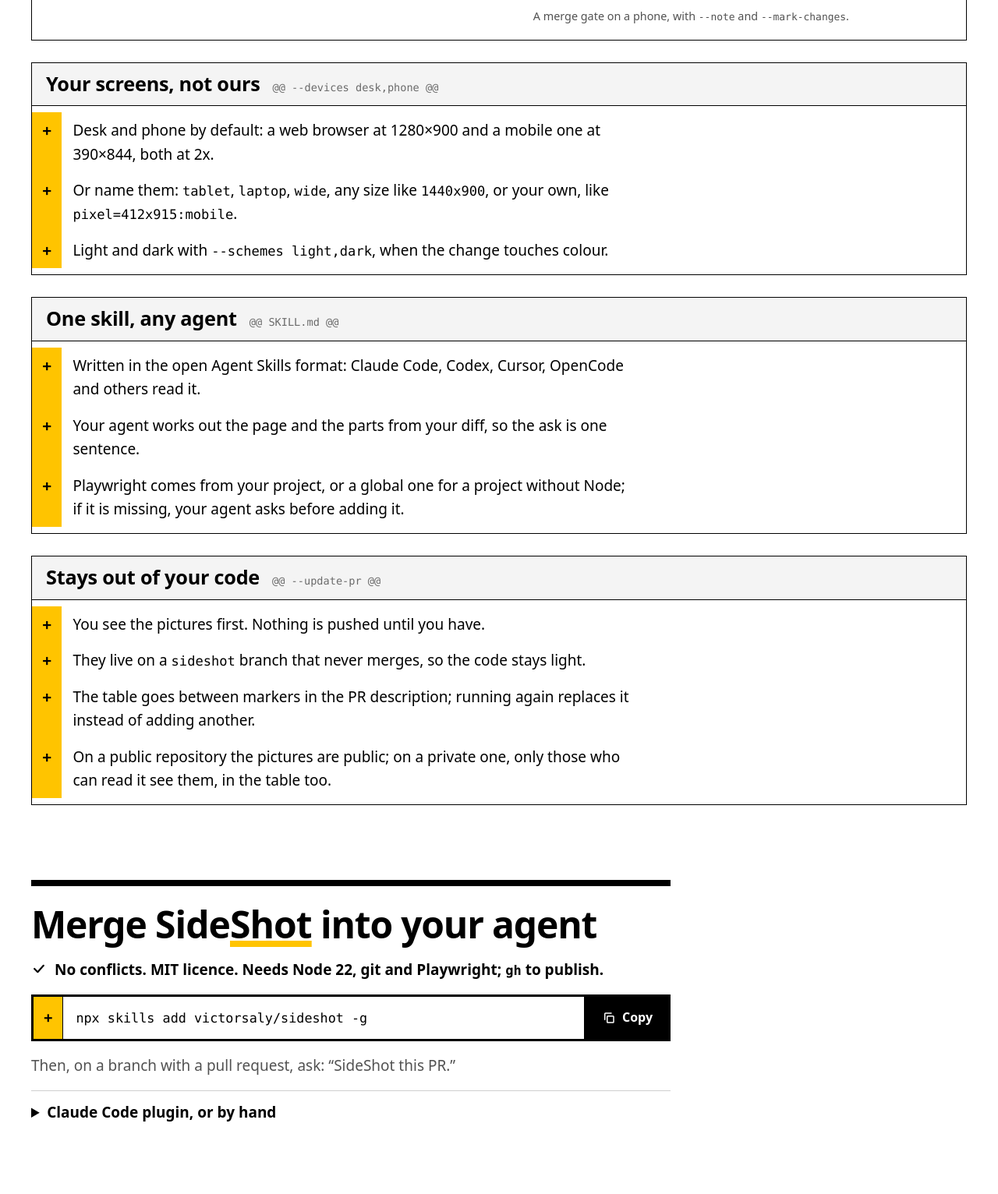
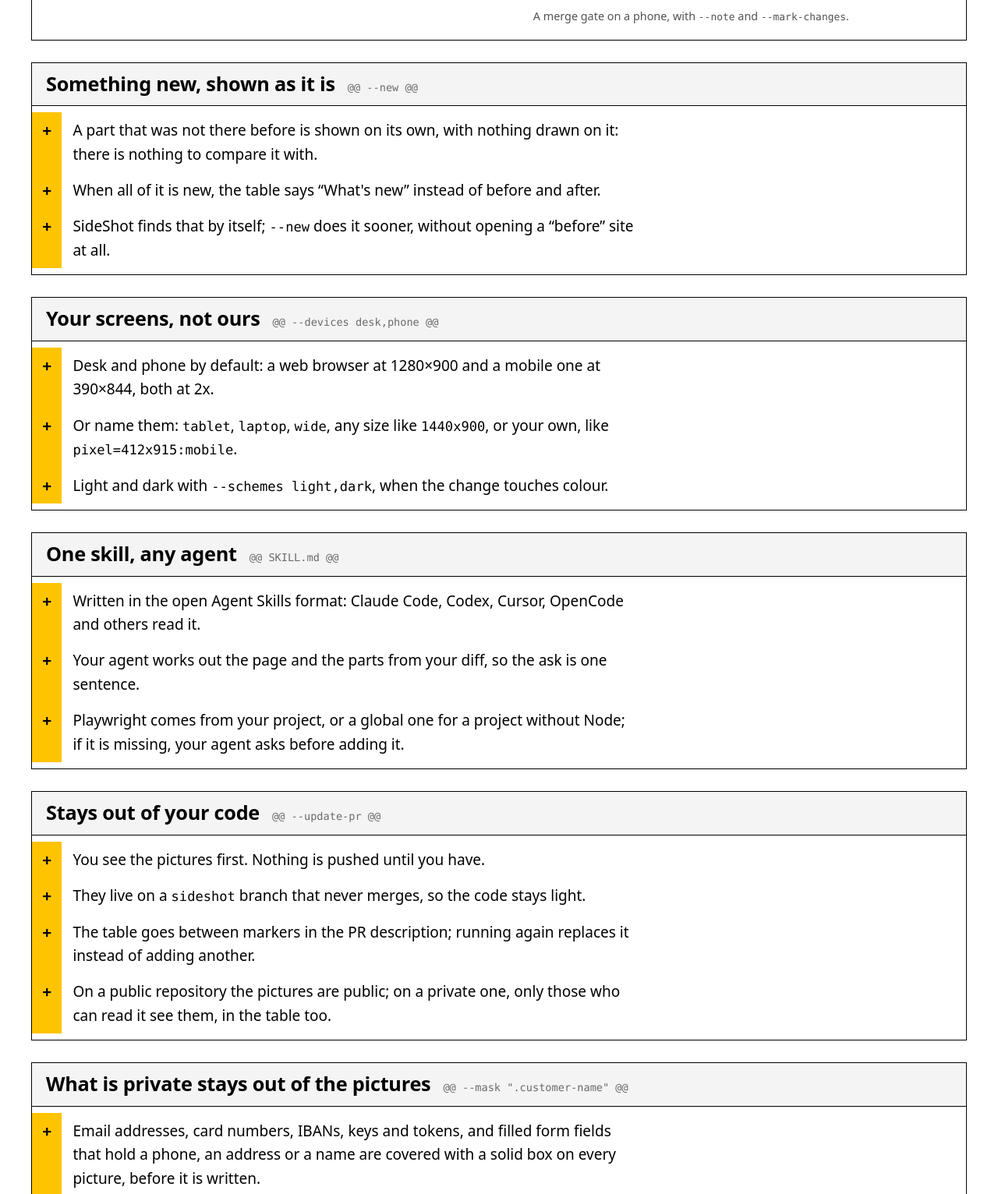
Before and after one commit to victorsaly/skills, an Astro site: page /sideshot in a window 1280 px wide. Shown: the part 3163-4695 px from the top of the page at 78% size. Built offline with nearby package versions, Linux system fonts and the light colour scheme; Astro itself is replaced by a stand-in of ours; a web font is replaced by a local one.

Commit message:
feat(sideshot): what is new shown as it is, and what is private kept out of the pictures
Two hunks for what SideShot 0.7.0 and 0.8.0 added: a part not there before is
shown alone under What's new (--new), and email addresses, card numbers, keys and
private form fields are covered on every picture (--mask, data-sideshot-mask).

Co-Authored-By: Claude Opus 5.5 <noreply@anthropic.com>

```diff
--- a/src/pages/sideshot.astro
+++ b/src/pages/sideshot.astro
@@ -175,7 +175,7 @@ const data = [
   </section>
 
   <section id="files" class="files wrap" aria-labelledby="files-title">
-    <h2 id="files-title" class="files-title">Files changed <span class="count">5</span></h2>
+    <h2 id="files-title" class="files-title">Files changed <span class="count">7</span></h2>
 
     <article class="hunk" aria-labelledby="h-by-hand">
       <header class="hunk-head">
@@ -212,6 +212,20 @@ const data = [
           <img src="/sideshot/marks/after-phone.png" width="780" height="775" loading="lazy" alt="After, on a phone: a marigold ring numbered 1 around the Approve and merge button, a box around the changed buttons, and a dashed rule where the paragraph was removed." />
           <figcaption>A merge gate on a phone, with <code>--note</code> and <code>--mark-changes</code>.</figcaption>
         </figure>
+      </div>
+    </article>
+
+    <article class="hunk" aria-labelledby="h-new">
+      <header class="hunk-head">
+        <h3 id="h-new">Something new, shown as it is</h3>
+        <code>@@ --new @@</code>
+      </header>
+      <div class="hunk-body">
+        <ul class="adds">
+          <li>A part that was not there before is shown on its own, with nothing drawn on it: there is nothing to compare it with.</li>
+          <li>When all of it is new, the table says <q>What's new</q> instead of before and after.</li>
+          <li>SideShot finds that by itself; <code>--new</code> does it sooner, without opening a <q>before</q> site at all.</li>
+        </ul>
       </div>
     </article>
 
@@ -254,6 +268,20 @@ const data = [
           <li>They live on a <code>sideshot</code> branch that never merges, so the code stays light.</li>
           <li>The table goes between markers in the PR description; running again replaces it instead of adding another.</li>
           <li>On a public repository the pictures are public; on a private one, only those who can read it see them, in the table too.</li>
+        </ul>
+      </div>
+    </article>
+
+    <article class="hunk" aria-labelledby="h-private">
+      <header class="hunk-head">
+        <h3 id="h-private">What is private stays out of the pictures</h3>
+        <code>@@ --mask ".customer-name" @@</code>
+      </header>
+      <div class="hunk-body">
+        <ul class="adds">
+          <li>Email addresses, card numbers, IBANs, keys and tokens, and filled form fields that hold a phone, an address or a name are covered with a solid box on every picture, before it is written.</li>
+          <li>Solid, not blurred: a blur can be read back. The same boxes on before and after, so none is marked as a change.</li>
+          <li>Anything else, whole, with <code>--mask</code> or <code>data-sideshot-mask</code> in the page. A name in plain text has no shape to find, so mark it, or picture stand-in data.</li>
         </ul>
       </div>
     </article>
```
